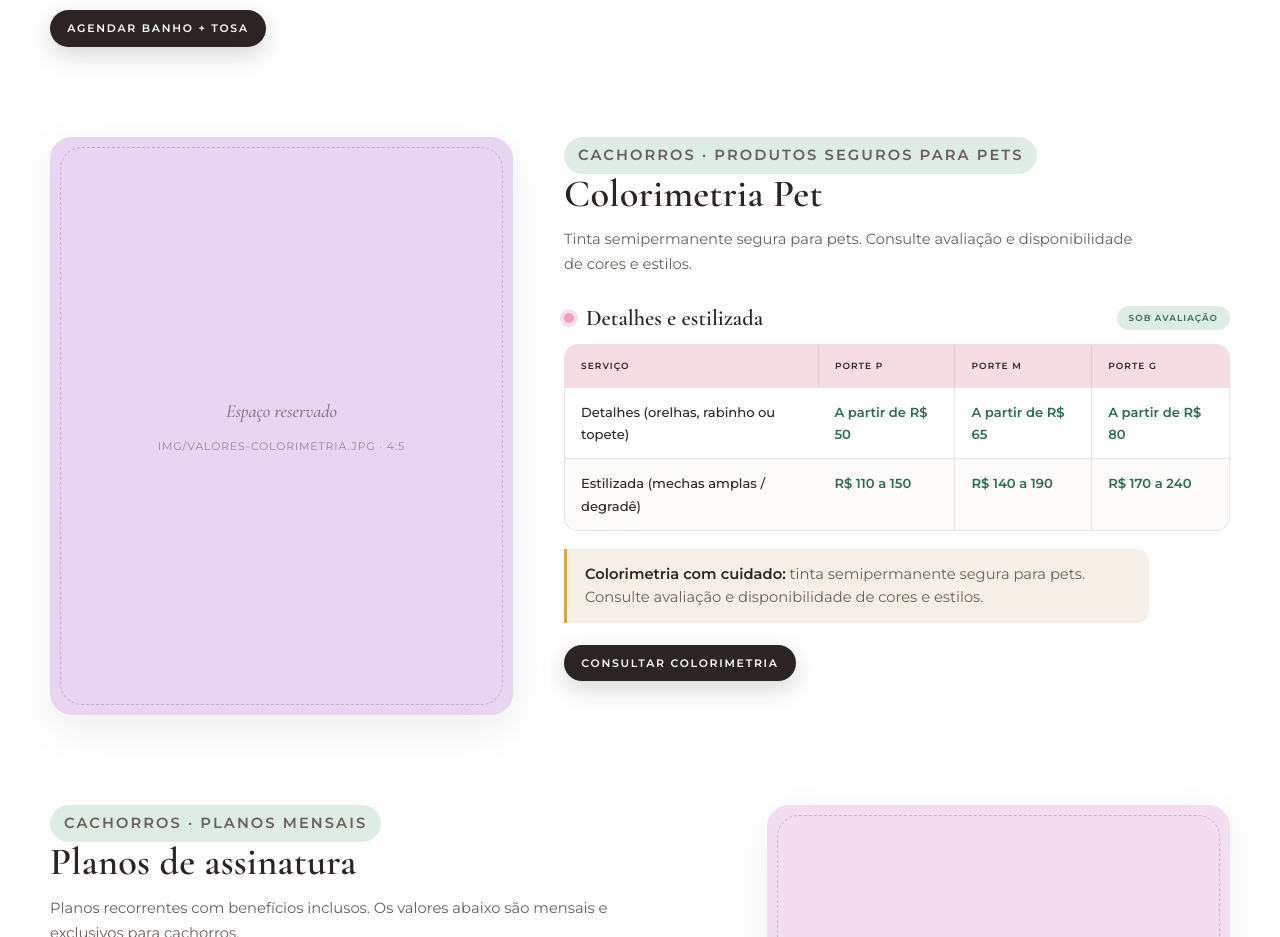
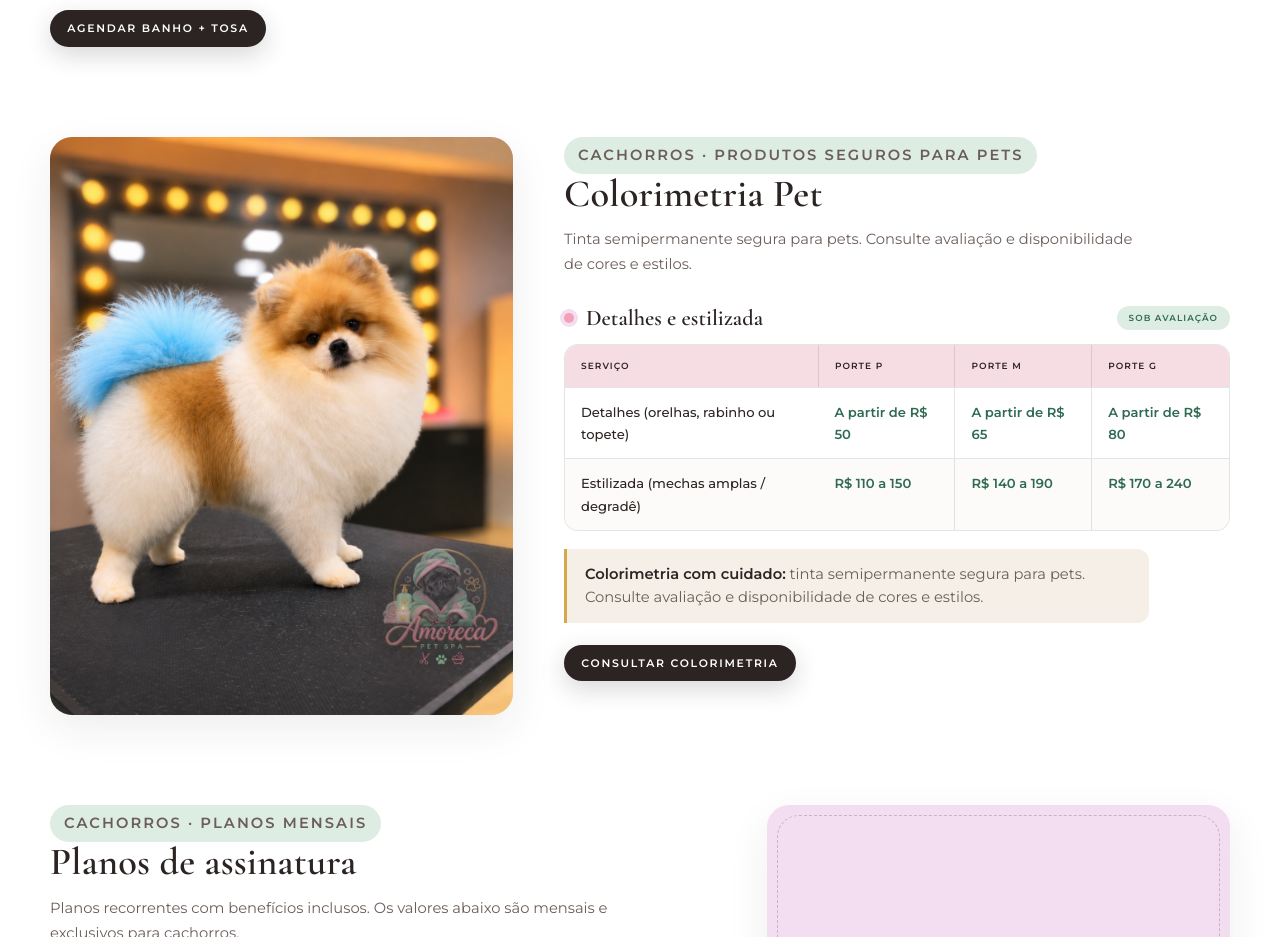
Before and after one commit to adonayiamkt-design/amoreca-pet-spa, a plain HTML site: page index.html in a window 1280 px wide. Shown: the part 3580-4517 px from the top of the page. Drawn offline with nearby package versions, Linux system fonts and the light colour scheme.

Commit message:
Adiciona foto real de colorimetria pet

```diff
--- a/index.html
+++ b/index.html
@@ -271,7 +271,7 @@
           <article class="valor-bloco reveal">
             <figure class="photo valor-bloco__photo" style="--ph:#E8D5F2">
               <span class="photo__hint" aria-hidden="true">Espaço reservado<small>img/valores-colorimetria.jpg &middot; 4:5</small></span>
-              <img src="img/valores-colorimetria.jpg" alt="Pet com colorimetria segura nas orelhas, feita com produtos próprios para animais" width="800" height="1000" loading="lazy" onerror="this.classList.add('is-missing')">
+              <img src="img/valores-colorimetria.jpg" alt="Spitz Alemão com o rabinho tingido de azul, resultado de colorimetria pet segura na Amoreca Pet Spa" width="1120" height="1400" loading="lazy" onerror="this.classList.add('is-missing')">
             </figure>
             <div class="valor-bloco__body">
               <p class="valor-tag">Cachorros &middot; Produtos seguros para pets</p>
```
Also changed, not shown: img/valores-colorimetria.jpg (added).
